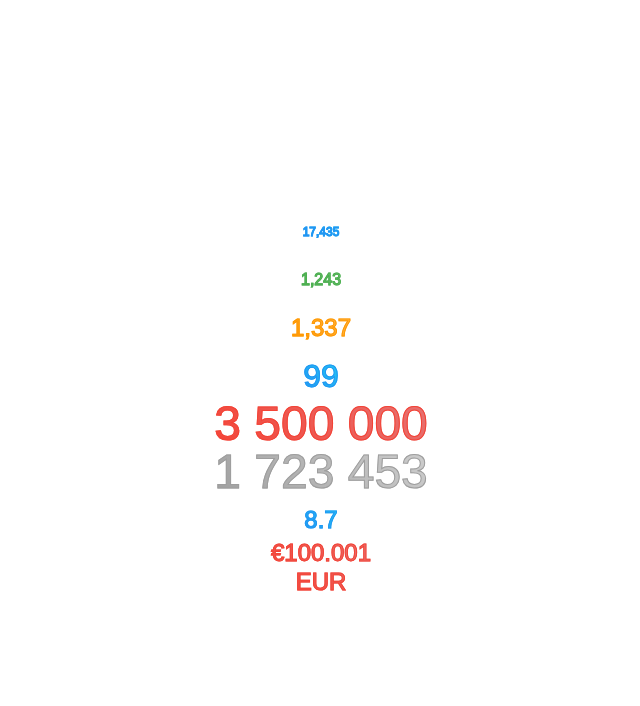
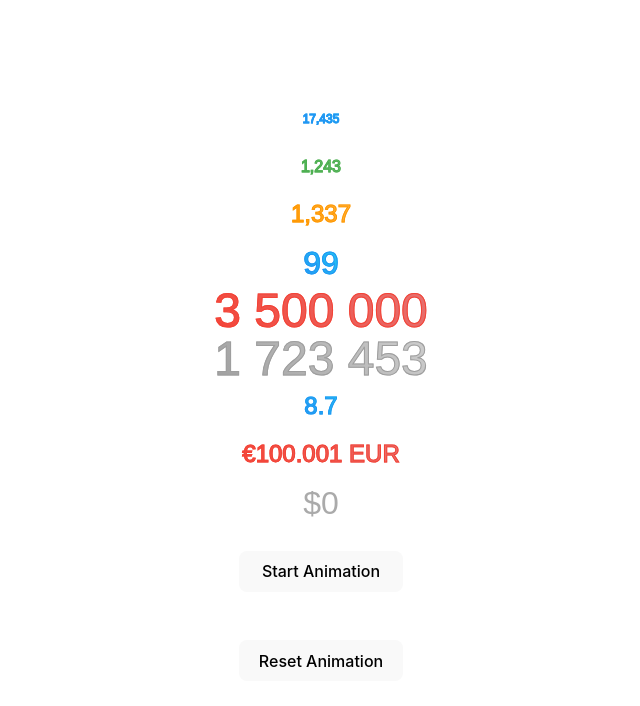
Before and after one commit to hising/react-counter, a React (Vite) app: page / in a window 1280 px wide. Shown: the top 706 px of the page, without its empty margins (319-959 px from the left). Built offline with nearby package versions, Linux system fonts and the light colour scheme.

Commit message:
Add manual trigger control to Counter component
Introduced a `trigger` prop to the Counter component, allowing animations to be programmatically started or reset. Updated App.tsx to include a new Counter example with trigger-based control and corresponding buttons to demonstrate the feature.

```diff
--- a/src/App.tsx
+++ b/src/App.tsx
@@ -1,7 +1,9 @@
 import "./App.css";
 import { Counter } from "./ui/Counter.tsx";
+import { useState } from "react";
 
 function App() {
+    const [trigger, setTrigger] = useState(false);
     return (
         <div style={{ display: "flex", flexDirection: "column", gap: "3rem" }}>
             <Counter start={43} end={17435} duration={2000} size="xs" color="blue" />
@@ -46,6 +48,18 @@ function App() {
                 suffix=" EUR" // Add suffix for clarification
                 easing="easeInOut" // Use easeInOut easing
             />
+
+            <Counter
+                start={0}
+                end={1000}
+                duration={2000}
+                size="lg"
+                color="green"
+                trigger={trigger}
+                prefix="$"
+            />
+            <button onClick={() => setTrigger(true)}>Start Animation</button>
+            <button onClick={() => setTrigger(false)}>Reset Animation</button>
         </div>
     );
 }
--- a/src/ui/Counter.tsx
+++ b/src/ui/Counter.tsx
@@ -1,4 +1,4 @@
-import React, { useState } from "react";
+import React, { useEffect, useState } from "react";
 import { useSpring, animated } from "@react-spring/web";
 import clsx from "clsx";
 import styles from "./Counter.module.css";
@@ -14,11 +14,12 @@ interface CounterProps {
     duration?: number;
     size?: CounterSize;
     color?: CounterColor;
-    locale?: string; // Locale for i18n formatting
-    decimals?: number; // Number of decimal places
-    prefix?: string; // Text before the number
-    suffix?: string; // Text after the number
-    easing?: EasingType | ((t: number) => number); // Named or custom easing function
+    locale?: string;
+    decimals?: number;
+    prefix?: string;
+    suffix?: string;
+    easing?: EasingType | ((t: number) => number);
+    trigger?: boolean; // Animation trigger prop
 }
 
 const predefinedEasings: Record<EasingType, (t: number) => number> = {
@@ -38,21 +39,35 @@ export const Counter: React.FC<CounterProps> = ({
     decimals = 0,
     prefix = "",
     suffix = "",
-    easing = "linear", // Default to linear easing
+    easing = "linear",
+    trigger = true, // Default to auto-start
 }) => {
     const [countingFinished, setCountingFinished] = useState(false);
     const [showAnimation, setShowAnimation] = useState(false);
+    const [animationTrigger, setAnimationTrigger] = useState(trigger);
 
-    // Resolve easing function
+    useEffect(() => {
+        if (trigger) {
+            setAnimationTrigger(true);
+        } else {
+            setAnimationTrigger(false);
+            setCountingFinished(false);
+            setShowAnimation(false);
+        }
+    }, [trigger]);
+
     const easingFunction = typeof easing === "string" ? predefinedEasings[easing] : easing;
 
     const { number } = useSpring({
         from: { number: start },
-        to: { number: end },
+        to: { number: animationTrigger ? end : start },
         config: { duration, easing: easingFunction },
+        reset: !trigger,
         onRest: () => {
-            setCountingFinished(true);
-            setShowAnimation(true);
+            if (animationTrigger) {
+                setCountingFinished(true);
+                setShowAnimation(true);
+            }
         },
     });
 
```
